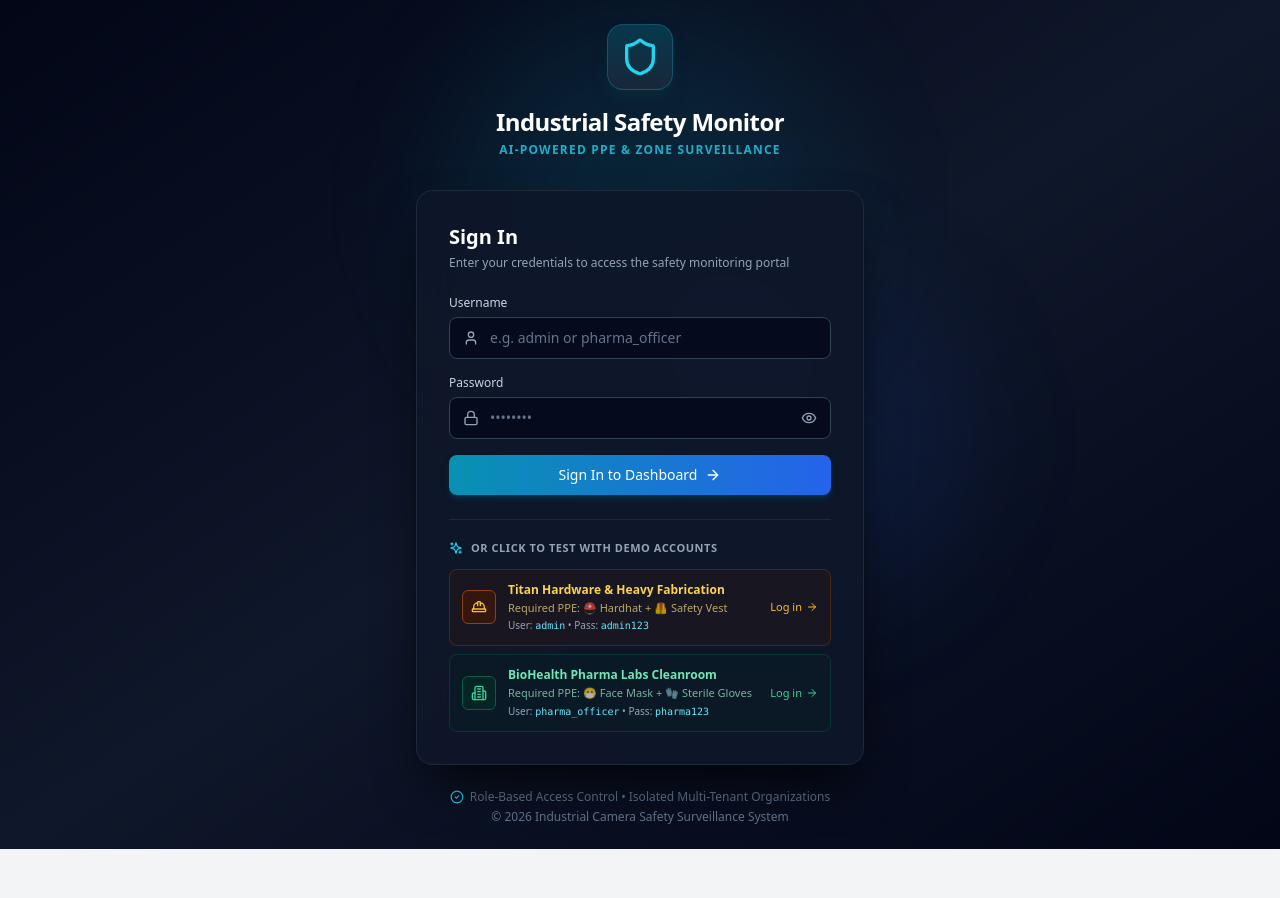
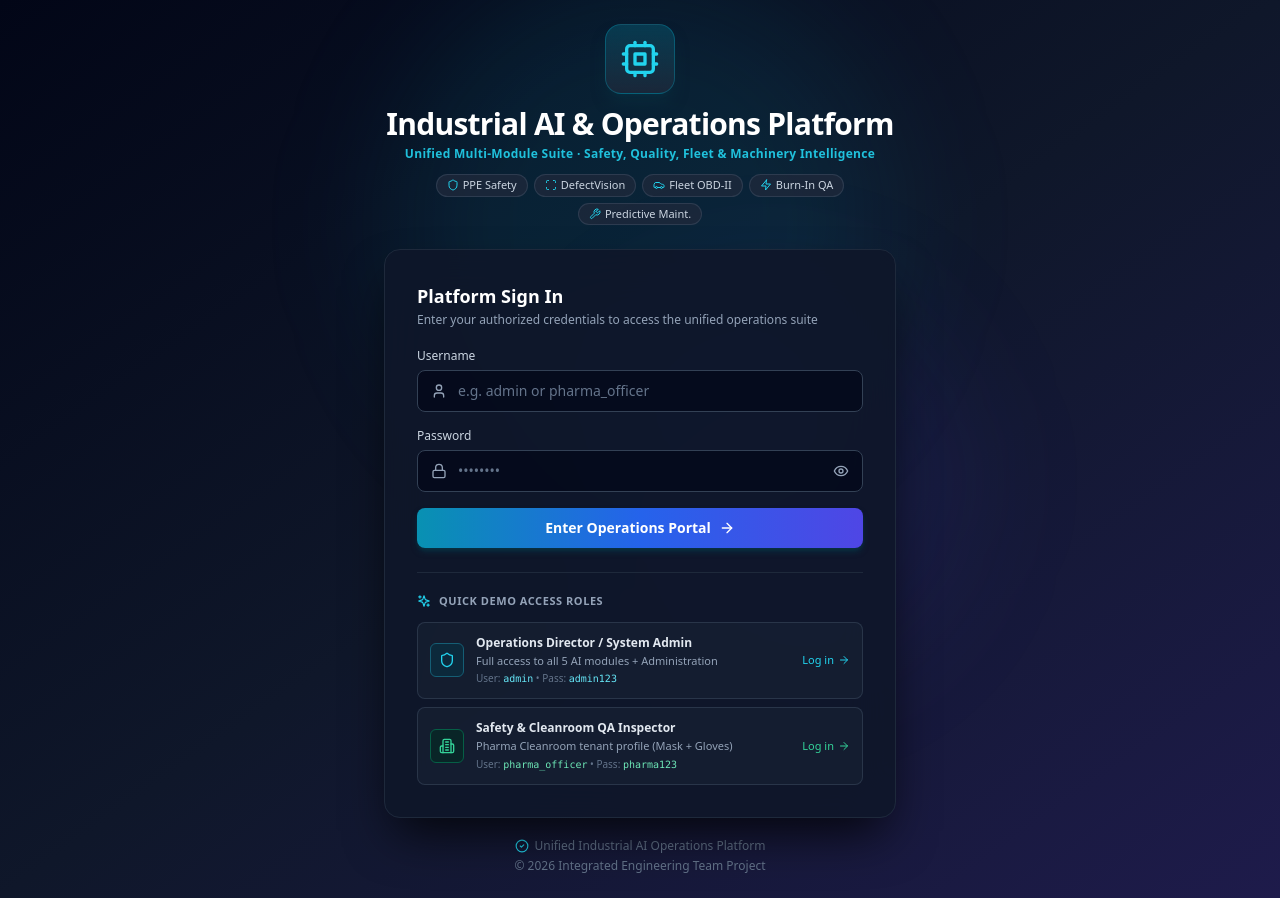
Before and after one commit to nikhilappari/Industrial_AI_Platform, a React (Vite) app in the folder frontend/: page /login in a window 1280 px wide. Before the commit the page ends 849 px from the top, so only its background shows below. Built offline with nearby package versions, Linux system fonts and the light colour scheme.

Commit message:
Update platform branding: Unified login portal, multi-module admin console, and system config

```diff
--- a/frontend/package.json
+++ b/frontend/package.json
@@ -1,5 +1,5 @@
 {
-  "name": "industrial-safety-monitor",
+  "name": "industrial-ai-platform",
   "private": true,
   "version": "1.0.0",
   "type": "module",
--- a/frontend/src/components/Admin/AdminPanel.tsx
+++ b/frontend/src/components/Admin/AdminPanel.tsx
@@ -1,11 +1,74 @@
 import React, { useState, useEffect } from 'react';
-import { modelsApi, systemApi } from '../../services/api';
+import { modelsApi } from '../../services/api';
 import { ModelStatus } from '../../types';
-import { Server, Cpu, Database, RefreshCw } from 'lucide-react';
+import {
+  Server,
+  Cpu,
+  Database,
+  RefreshCw,
+  Scan,
+  Car,
+  Zap,
+  Wrench,
+  ShieldCheck,
+  CheckCircle2
+} from 'lucide-react';
+import axios from 'axios';
+
+interface ModuleStatusItem {
+  id: string;
+  name: string;
+  category: string;
+  endpoint: string;
+  status: 'Online' | 'Offline';
+  framework: string;
+}
 
 const AdminPanel = () => {
   const [modelStatus, setModelStatus] = useState<ModelStatus | null>(null);
   const [loadingModel, setLoadingModel] = useState(false);
+  const [modules, setModules] = useState<ModuleStatusItem[]>([
+    {
+      id: 'ppe_vision',
+      name: 'Workplace Camera PPE & Zone Surveillance',
+      category: 'Computer Vision Safety',
+      endpoint: '/api/models/status',
+      status: 'Online',
+      framework: 'FastAPI + YOLOv8'
+    },
+    {
+      id: 'defect_vision',
+      name: 'DefectVision · Steel Surface Inspection',
+      category: 'Quality Control',
+      endpoint: '/api/defect-vision/info',
+      status: 'Online',
+      framework: 'Ultralytics YOLOv8n'
+    },
+    {
+      id: 'car_fault',
+      name: 'AI-Based Vehicle & Fleet Fault Diagnosis',
+      category: 'Fleet Telemetry',
+      endpoint: '/car-fault/api/v1/health',
+      status: 'Online',
+      framework: 'FastAPI Sub-App + Random Forest'
+    },
+    {
+      id: 'aegis_burn',
+      name: 'AegisBurn AI · Semiconductor Burn-In Screening',
+      category: 'Electronics QA',
+      endpoint: '/api/aegis-burn/health',
+      status: 'Online',
+      framework: 'Scikit-Learn + Isolation Forest'
+    },
+    {
+      id: 'predictive_maint',
+      name: 'FactoryMind & Previsio Machinery Health',
+      category: 'Predictive Maintenance',
+      endpoint: '/api/factorymind/fleet-status',
+      status: 'Online',
+      framework: 'LightGBM + HistGradientBoosting'
+    }
+  ]);
 
   useEffect(() => {
     fetchModelStatus();
@@ -33,23 +96,72 @@ const AdminPanel = () => {
   };
 
   return (
-    <div className="space-y-6">
-      <h2 className="text-2xl font-bold text-gray-800">System Administration</h2>
+    <div className="space-y-8">
+      <div>
+        <h2 className="text-2xl font-bold text-gray-900">Platform Administration & Module Status</h2>
+        <p className="text-gray-500 text-sm mt-1">
+          Master registry, compute device management, and service health across all integrated industrial AI engines.
+        </p>
+      </div>
+
+      {/* Integrated Modules Registry */}
+      <div className="card space-y-4">
+        <div className="flex items-center justify-between border-b pb-4">
+          <div className="flex items-center gap-2">
+            <Server className="w-5 h-5 text-indigo-600" />
+            <h3 className="text-lg font-bold text-gray-900">Integrated Multi-Module Registry</h3>
+          </div>
+          <span className="text-xs font-semibold px-2.5 py-1 rounded-full bg-indigo-50 text-indigo-700">
+            5 / 5 Modules Active
+          </span>
+        </div>
+
+        <div className="overflow-x-auto">
+          <table className="w-full text-left text-xs text-gray-600">
+            <thead className="bg-gray-50 text-gray-500 uppercase font-semibold border-b border-gray-200">
+              <tr>
+                <th className="py-3 px-4">Module Name</th>
+                <th className="py-3 px-4">Domain Category</th>
+                <th className="py-3 px-4">Mounted Endpoint</th>
+                <th className="py-3 px-4">Engine / Framework</th>
+                <th className="py-3 px-4">Status</th>
+              </tr>
+            </thead>
+            <tbody className="divide-y divide-gray-100">
+              {modules.map((m) => (
+                <tr key={m.id} className="hover:bg-gray-50/75 transition-colors">
+                  <td className="py-3.5 px-4 font-semibold text-gray-900">{m.name}</td>
+                  <td className="py-3.5 px-4">{m.category}</td>
+                  <td className="py-3.5 px-4 font-mono text-indigo-600 font-medium">{m.endpoint}</td>
+                  <td className="py-3.5 px-4 font-mono text-gray-500">{m.framework}</td>
+                  <td className="py-3.5 px-4">
+                    <span className="inline-flex items-center gap-1.5 px-2.5 py-0.5 rounded-full text-[11px] font-bold bg-emerald-100 text-emerald-800">
+                      <span className="w-1.5 h-1.5 rounded-full bg-emerald-500"></span>
+                      {m.status}
+                    </span>
+                  </td>
+                </tr>
+              ))}
+            </tbody>
+          </table>
+        </div>
+      </div>
 
       <div className="grid grid-cols-1 lg:grid-cols-2 gap-6">
+        {/* Lead Vision Model Configuration */}
         <div className="card space-y-6">
           <div className="flex justify-between items-center border-b pb-4">
             <div className="flex items-center gap-2">
               <Cpu className="w-5 h-5 text-gray-500" />
-              <h3 className="text-lg font-semibold">AI Model Status</h3>
+              <h3 className="text-lg font-semibold text-gray-900">Lead Vision Model (YOLOv8 PPE)</h3>
             </div>
             <button
               onClick={handleReloadModel}
               disabled={loadingModel}
-              className="btn-secondary text-sm py-1.5 flex items-center gap-2"
+              className="btn-secondary text-sm py-1.5 flex items-center gap-2 cursor-pointer"
             >
               <RefreshCw className={`w-4 h-4 ${loadingModel ? 'animate-spin' : ''}`} />
-              Reload Model
+              Reload Weights
             </button>
           </div>
 
@@ -58,20 +170,20 @@ const AdminPanel = () => {
               <div className="grid grid-cols-3 py-2 border-b border-gray-50">
                 <span className="text-gray-500 font-medium">Status</span>
                 <span className={`col-span-2 font-medium ${modelStatus.is_ready ? 'text-green-600' : 'text-red-600'}`}>
-                  {modelStatus.is_ready ? 'Ready / Loaded' : 'Not Ready'}
+                  {modelStatus.is_ready ? 'Ready / Active in Memory' : 'Not Ready'}
                 </span>
               </div>
               <div className="grid grid-cols-3 py-2 border-b border-gray-50">
-                <span className="text-gray-500 font-medium">Repository</span>
-                <span className="col-span-2 font-mono bg-gray-50 px-2 py-1 rounded truncate">{modelStatus.repository_id}</span>
+                <span className="text-gray-500 font-medium">HuggingFace Repo</span>
+                <span className="col-span-2 font-mono bg-gray-50 px-2 py-1 rounded truncate text-xs">{modelStatus.repository_id}</span>
               </div>
               <div className="grid grid-cols-3 py-2 border-b border-gray-50">
                 <span className="text-gray-500 font-medium">Revision</span>
-                <span className="col-span-2">{modelStatus.revision || 'main'}</span>
+                <span className="col-span-2 font-mono text-xs">{modelStatus.revision || 'main'}</span>
               </div>
               <div className="grid grid-cols-3 py-2 border-b border-gray-50">
                 <span className="text-gray-500 font-medium">Compute Device</span>
-                <span className="col-span-2 uppercase font-medium bg-gray-100 text-gray-700 px-2 py-0.5 rounded-full inline-block w-max">
+                <span className="col-span-2 uppercase font-medium bg-gray-100 text-gray-700 px-2 py-0.5 rounded-full inline-block w-max text-xs">
                   {modelStatus.device}
                 </span>
               </div>
@@ -81,33 +193,35 @@ const AdminPanel = () => {
           )}
         </div>
 
+        {/* System & Database Health */}
         <div className="card space-y-6">
           <div className="flex justify-between items-center border-b pb-4">
             <div className="flex items-center gap-2">
               <Server className="w-5 h-5 text-gray-500" />
-              <h3 className="text-lg font-semibold">System Health</h3>
+              <h3 className="text-lg font-semibold text-gray-900">Platform Host Health</h3>
             </div>
           </div>
 
           <div className="space-y-4">
             <div className="flex items-center gap-3 p-3 bg-green-50 text-green-800 rounded-lg border border-green-100">
               <div className="w-2.5 h-2.5 rounded-full bg-green-500 animate-pulse"></div>
-              <span className="font-medium flex-1">API Backend</span>
-              <span className="text-sm bg-green-100 px-2 py-0.5 rounded">Healthy</span>
+              <span className="font-medium flex-1">FastAPI Master Host Application</span>
+              <span className="text-sm bg-green-100 px-2 py-0.5 rounded font-bold">Online</span>
             </div>
 
             <div className="flex items-center gap-3 p-3 bg-green-50 text-green-800 rounded-lg border border-green-100">
               <Database className="w-4 h-4 text-green-600" />
-              <span className="font-medium flex-1">Database Connection</span>
-              <span className="text-sm bg-green-100 px-2 py-0.5 rounded">Healthy</span>
+              <span className="font-medium flex-1">Relational Incident & Audit Database</span>
+              <span className="text-sm bg-green-100 px-2 py-0.5 rounded font-bold">Connected</span>
             </div>
 
             <div className="mt-6 p-4 bg-gray-50 rounded-lg border border-gray-200">
-              <h4 className="text-sm font-semibold text-gray-700 mb-2">System Configuration</h4>
+              <h4 className="text-sm font-semibold text-gray-700 mb-2">Host Runtime Configuration</h4>
               <div className="text-xs text-gray-500 space-y-1">
-                <p>• Max FPS per session: 15</p>
-                <p>• Incident retention: 90 days</p>
-                <p>• Video storage path: /storage/video</p>
+                <p>• Multi-Tenant Isolation: Active</p>
+                <p>• Max FPS per Camera Session: 15 FPS</p>
+                <p>• Incident Evidence Retention: 90 days</p>
+                <p>• Evidence Storage Directory: /storage/evidence</p>
               </div>
             </div>
           </div>
--- a/frontend/src/components/Auth/LoginPage.tsx
+++ b/frontend/src/components/Auth/LoginPage.tsx
@@ -12,7 +12,12 @@ import {
   Building2,
   HardHat,
   Sparkles,
-  CheckCircle2
+  CheckCircle2,
+  Scan,
+  Car,
+  Wrench,
+  Zap,
+  Cpu
 } from 'lucide-react';
 
 export const LoginPage: React.FC = () => {
@@ -53,7 +58,7 @@ export const LoginPage: React.FC = () => {
         err?.response?.data?.detail ||
         (err?.response?.status === 401
           ? 'Invalid username or password'
-          : 'Unable to connect to the safety server. Please ensure the backend is running.');
+          : 'Unable to connect to the platform server. Please ensure the backend is running.');
       setError(message);
     } finally {
       setIsSubmitting(false);
@@ -78,31 +83,50 @@ export const LoginPage: React.FC = () => {
   };
 
   return (
-    <div className="min-h-screen bg-gradient-to-br from-slate-950 via-slate-900 to-slate-950 flex flex-col justify-center items-center p-4 sm:p-6 text-white select-none">
+    <div className="min-h-screen bg-gradient-to-br from-slate-950 via-slate-900 to-indigo-950 flex flex-col justify-center items-center p-4 sm:p-6 text-white select-none relative overflow-hidden">
       {/* Background ambient decorative glows */}
-      <div className="absolute top-1/4 left-1/2 -translate-x-1/2 -translate-y-1/2 w-96 h-96 bg-cyan-500/10 rounded-full blur-3xl pointer-events-none" />
-      <div className="absolute bottom-1/4 right-1/4 w-80 h-80 bg-blue-600/10 rounded-full blur-3xl pointer-events-none" />
+      <div className="absolute top-1/4 left-1/2 -translate-x-1/2 -translate-y-1/2 w-[500px] h-[500px] bg-cyan-500/10 rounded-full blur-3xl pointer-events-none" />
+      <div className="absolute bottom-1/4 right-1/4 w-96 h-96 bg-indigo-600/10 rounded-full blur-3xl pointer-events-none" />
 
-      <div className="w-full max-w-md relative z-10">
+      <div className="w-full max-w-lg relative z-10">
         {/* Brand / Logo Header */}
-        <div className="text-center mb-8">
-          <div className="inline-flex items-center justify-center p-3 bg-gradient-to-b from-cyan-500/20 to-slate-800/80 border border-cyan-500/30 rounded-2xl shadow-lg shadow-cyan-950/50 mb-4 backdrop-blur-md">
-            <Shield className="w-10 h-10 text-cyan-400" />
+        <div className="text-center mb-6">
+          <div className="inline-flex items-center justify-center p-3.5 bg-gradient-to-b from-cyan-500/20 to-slate-800/80 border border-cyan-500/30 rounded-2xl shadow-lg shadow-cyan-950/50 mb-3 backdrop-blur-md">
+            <Cpu className="w-10 h-10 text-cyan-400" />
           </div>
-          <h1 className="text-2xl font-bold tracking-tight text-white flex items-center justify-center gap-2">
-            Industrial Safety Monitor
+          <h1 className="text-2xl sm:text-3xl font-extrabold tracking-tight text-white flex items-center justify-center gap-2">
+            Industrial AI & Operations Platform
           </h1>
-          <p className="text-xs text-cyan-400/80 uppercase tracking-widest font-semibold mt-1">
-            AI-Powered PPE & Zone Surveillance
+          <p className="text-xs text-cyan-400/90 font-semibold mt-1 tracking-wide">
+            Unified Multi-Module Suite · Safety, Quality, Fleet & Machinery Intelligence
           </p>
+
+          {/* Module Pill Tags */}
+          <div className="flex flex-wrap items-center justify-center gap-1.5 mt-3">
+            {[
+              { label: 'PPE Safety', icon: Shield },
+              { label: 'DefectVision', icon: Scan },
+              { label: 'Fleet OBD-II', icon: Car },
+              { label: 'Burn-In QA', icon: Zap },
+              { label: 'Predictive Maint.', icon: Wrench },
+            ].map((mod) => (
+              <span
+                key={mod.label}
+                className="inline-flex items-center gap-1 px-2.5 py-0.5 rounded-full text-[11px] font-medium bg-slate-800/80 text-slate-300 border border-slate-700/80"
+              >
+                <mod.icon className="w-3 h-3 text-cyan-400" />
+                {mod.label}
+              </span>
+            ))}
+          </div>
         </div>
 
         {/* Login Form Card */}
         <div className="bg-slate-900/90 border border-slate-800 backdrop-blur-xl rounded-2xl p-6 sm:p-8 shadow-2xl shadow-black/80">
-          <div className="mb-6">
-            <h2 className="text-xl font-semibold text-white">Sign In</h2>
-            <p className="text-xs text-slate-400 mt-1">
-              Enter your credentials to access the safety monitoring portal
+          <div className="mb-5">
+            <h2 className="text-lg font-semibold text-white">Platform Sign In</h2>
+            <p className="text-xs text-slate-400 mt-0.5">
+              Enter your authorized credentials to access the unified operations suite
             </p>
           </div>
 
@@ -167,7 +191,7 @@ export const LoginPage: React.FC = () => {
             <button
               type="submit"
               disabled={isSubmitting}
-              className="w-full mt-2 py-2.5 px-4 bg-gradient-to-r from-cyan-600 to-blue-600 hover:from-cyan-500 hover:to-blue-500 text-white font-medium rounded-lg shadow-md shadow-cyan-950 transition-all flex items-center justify-center gap-2 text-sm disabled:opacity-60 cursor-pointer"
+              className="w-full mt-2 py-2.5 px-4 bg-gradient-to-r from-cyan-600 via-blue-600 to-indigo-600 hover:from-cyan-500 hover:to-indigo-500 text-white font-semibold rounded-lg shadow-md shadow-cyan-950 transition-all flex items-center justify-center gap-2 text-sm disabled:opacity-60 cursor-pointer"
             >
               {isSubmitting ? (
                 <>
@@ -176,18 +200,18 @@ export const LoginPage: React.FC = () => {
                 </>
               ) : (
                 <>
-                  <span>Sign In to Dashboard</span>
+                  <span>Enter Operations Portal</span>
                   <ArrowRight className="w-4 h-4" />
                 </>
               )}
             </button>
           </form>
 
-          {/* Quick Login Presets */}
+          {/* Quick Demo Accounts */}
           <div className="mt-6 pt-5 border-t border-slate-800">
             <div className="flex items-center gap-2 mb-3 text-[11px] font-semibold uppercase tracking-wider text-slate-400">
               <Sparkles className="w-3.5 h-3.5 text-cyan-400" />
-              <span>Or click to test with demo accounts</span>
+              <span>Quick Demo Access Roles</span>
             </div>
 
             <div className="space-y-2">
@@ -195,25 +219,25 @@ export const LoginPage: React.FC = () => {
                 type="button"
                 onClick={() => handleQuickLogin('admin', 'admin123')}
                 disabled={isSubmitting}
-                className="w-full text-left p-3 rounded-lg border border-amber-800/40 bg-amber-950/20 hover:bg-amber-950/40 hover:border-amber-600/70 transition-all group flex items-center justify-between"
+                className="w-full text-left p-3 rounded-lg border border-slate-700/70 bg-slate-800/40 hover:bg-slate-800/80 hover:border-cyan-500/70 transition-all group flex items-center justify-between"
               >
                 <div className="flex items-center gap-3">
-                  <div className="p-2 rounded-md bg-amber-950/60 border border-amber-800 text-amber-400">
-                    <HardHat className="w-4 h-4" />
+                  <div className="p-2 rounded-md bg-cyan-950/60 border border-cyan-800 text-cyan-400">
+                    <Shield className="w-4 h-4" />
                   </div>
                   <div>
-                    <div className="text-xs font-semibold text-amber-300 group-hover:text-amber-200">
-                      Titan Hardware & Heavy Fabrication
+                    <div className="text-xs font-semibold text-slate-200 group-hover:text-cyan-300">
+                      Operations Director / System Admin
                     </div>
-                    <div className="text-[11px] text-amber-200/70 font-medium mt-0.5">
-                      Required PPE: ⛑️ Hardhat + 🦺 Safety Vest
+                    <div className="text-[11px] text-slate-400 font-medium mt-0.5">
+                      Full access to all 5 AI modules + Administration
                     </div>
-                    <div className="text-[10px] text-slate-400 mt-0.5">
+                    <div className="text-[10px] text-slate-500 mt-0.5">
                       User: <code className="text-cyan-300 font-mono">admin</code> • Pass: <code className="text-cyan-300 font-mono">admin123</code>
                     </div>
                   </div>
                 </div>
-                <span className="text-[11px] text-amber-400 font-medium group-hover:translate-x-0.5 transition-transform flex items-center gap-1">
+                <span className="text-[11px] text-cyan-400 font-medium group-hover:translate-x-0.5 transition-transform flex items-center gap-1">
                   Log in <ArrowRight className="w-3 h-3" />
                 </span>
               </button>
@@ -222,21 +246,21 @@ export const LoginPage: React.FC = () => {
                 type="button"
                 onClick={() => handleQuickLogin('pharma_officer', 'pharma123')}
                 disabled={isSubmitting}
-                className="w-full text-left p-3 rounded-lg border border-emerald-800/40 bg-emerald-950/20 hover:bg-emerald-950/40 hover:border-emerald-600/70 transition-all group flex items-center justify-between"
+                className="w-full text-left p-3 rounded-lg border border-slate-700/70 bg-slate-800/40 hover:bg-slate-800/80 hover:border-emerald-500/70 transition-all group flex items-center justify-between"
               >
                 <div className="flex items-center gap-3">
                   <div className="p-2 rounded-md bg-emerald-950/60 border border-emerald-800 text-emerald-400">
                     <Building2 className="w-4 h-4" />
                   </div>
                   <div>
-                    <div className="text-xs font-semibold text-emerald-300 group-hover:text-emerald-200">
-                      BioHealth Pharma Labs Cleanroom
+                    <div className="text-xs font-semibold text-slate-200 group-hover:text-emerald-300">
+                      Safety & Cleanroom QA Inspector
                     </div>
-                    <div className="text-[11px] text-emerald-200/70 font-medium mt-0.5">
-                      Required PPE: 😷 Face Mask + 🧤 Sterile Gloves
+                    <div className="text-[11px] text-slate-400 font-medium mt-0.5">
+                      Pharma Cleanroom tenant profile (Mask + Gloves)
                     </div>
-                    <div className="text-[10px] text-slate-400 mt-0.5">
-                      User: <code className="text-cyan-300 font-mono">pharma_officer</code> • Pass: <code className="text-cyan-300 font-mono">pharma123</code>
+                    <div className="text-[10px] text-slate-500 mt-0.5">
+                      User: <code className="text-emerald-300 font-mono">pharma_officer</code> • Pass: <code className="text-emerald-300 font-mono">pharma123</code>
                     </div>
                   </div>
                 </div>
@@ -249,12 +273,12 @@ export const LoginPage: React.FC = () => {
         </div>
 
         {/* Security & System Info Footer */}
-        <div className="mt-6 text-center text-xs text-slate-500 space-y-1">
+        <div className="mt-5 text-center text-xs text-slate-500 space-y-1">
           <p className="flex items-center justify-center gap-1.5">
             <CheckCircle2 className="w-3.5 h-3.5 text-cyan-400" />
-            Role-Based Access Control • Isolated Multi-Tenant Organizations
+            Unified Industrial AI Operations Platform
           </p>
-          <p>© 2026 Industrial Camera Safety Surveillance System</p>
+          <p>© 2026 Integrated Engineering Team Project</p>
         </div>
       </div>
     </div>
```
Also changed, not shown: 2 other files (tests, documents, lock files or other folders).
